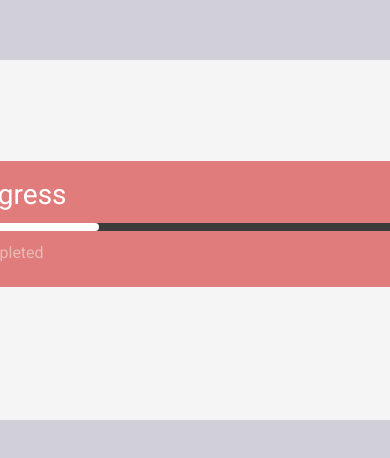
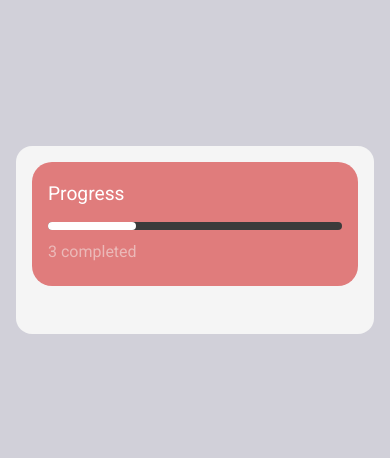
Before and after one commit to rinn-dev/todo-app, a React (Vite) app: page / in a window 390 px wide. Shown: the part 182-640 px from the top of the page. Built offline with nearby package versions, Linux system fonts and the light colour scheme.

Commit message:
feat: responsive for progress card

```diff
--- a/src/components/progress/styles.scss
+++ b/src/components/progress/styles.scss
@@ -41,4 +41,24 @@
     font-weight: 500;
     line-height: 1.25rem;
   }
+
+  @media screen and (max-width: 768px){
+    min-width: 100%;
+
+    &__header {
+      font-size: 1.5rem;
+    }
+
+    &__bar {
+      width: 100%;
+    }
+  }
+
+  @media screen and (max-width: 480px) {
+    padding: 16px 16px 24px 16px;
+
+    &__header {
+      font-size: 1.2rem;
+    }
+  }
 }
--- a/src/styles/app.scss
+++ b/src/styles/app.scss
@@ -11,11 +11,29 @@
 
   &__card {
     background-color: $gray;
-    padding: 101px 60px;
+    padding: 60px 100px;
     border-radius: 20px;
   }
 
   &__progress {
     margin-bottom: 32px;
   }
+
+  @media screen and (max-width: 768px) {
+    padding: 20px;
+
+    &__card {
+      width: 100%;
+      padding: 30px 40px;
+    }
+  }
+
+  @media screen and (max-width: 480px) {
+    padding: 16px;
+
+    &__card {
+      padding: 16px;
+      border-radius: 16px;
+    }
+  }
 }
```
